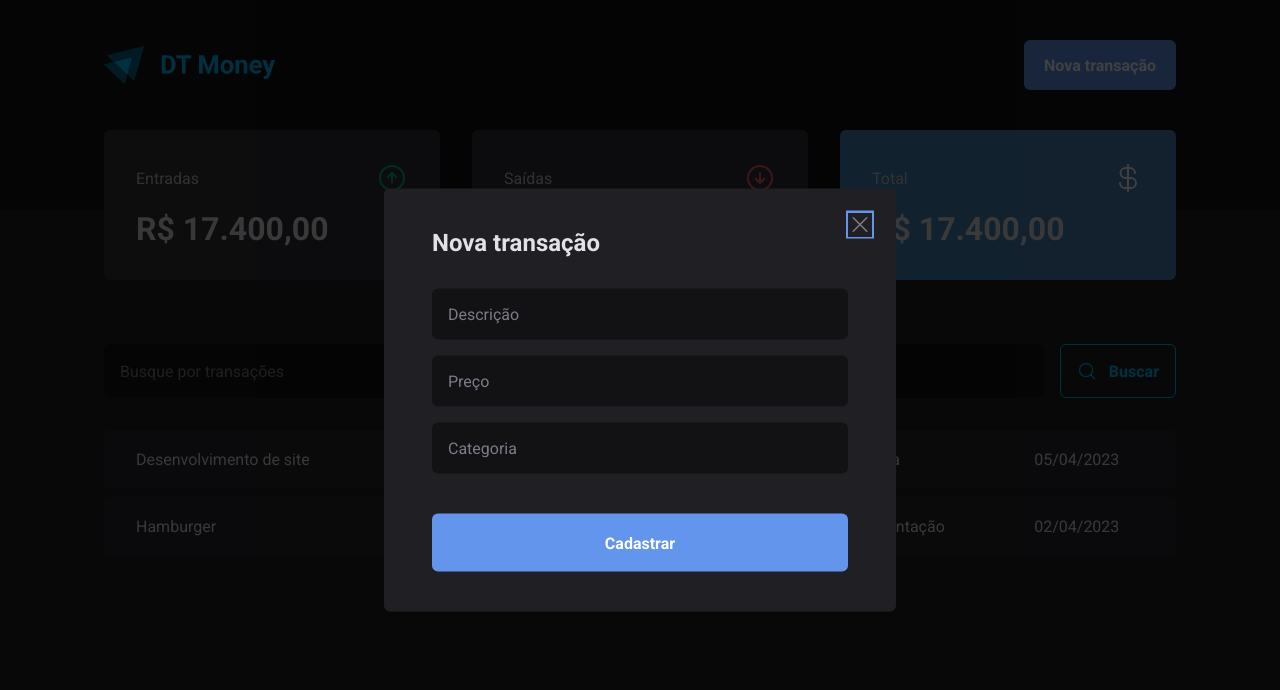
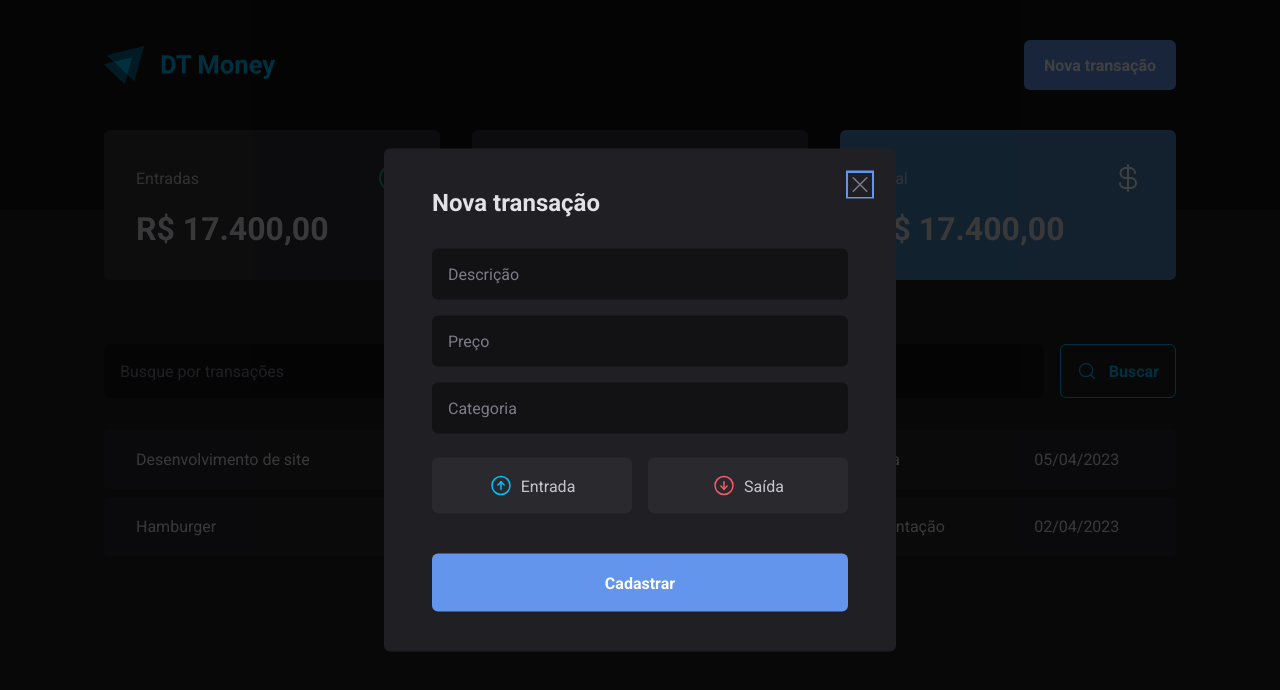
Before and after one commit to LucasBerce71/dt-money, a React (Vite) app: page / in a window 1280 px wide. Both pictures are taken after a click on the button "Nova transação". Shown: the top 690 px of the page. Built offline with nearby package versions, Linux system fonts and the light colour scheme.

Commit message:
feat: finish form modal

```diff
--- a/src/components/NewTransactionModal/index.tsx
+++ b/src/components/NewTransactionModal/index.tsx
@@ -1,5 +1,5 @@
 import * as Dialog from "@radix-ui/react-dialog";
-import { X } from "phosphor-react";
+import { X, ArrowCircleUp, ArrowCircleDown } from "phosphor-react";
 
 import * as S from "./styles";
 
@@ -20,6 +20,18 @@
                     <input type="number" placeholder="Preço" required />
                     <input type="text" placeholder="Categoria" required />
 
+                    <S.TransactionType>
+                        <S.TransactionTypeButton variant="income">
+                            <ArrowCircleUp size={24} />
+                            Entrada
+                        </S.TransactionTypeButton>
+
+                        <S.TransactionTypeButton variant="outcome">
+                            <ArrowCircleDown size={24} />
+                            Saída
+                        </S.TransactionTypeButton>
+                    </S.TransactionType>
+
                     <button type="submit">
                         Cadastrar
                     </button>
--- a/src/components/NewTransactionModal/styles.ts
+++ b/src/components/NewTransactionModal/styles.ts
@@ -1,7 +1,9 @@
 import styled from "styled-components";
 import * as Dialog from "@radix-ui/react-dialog";
 
-export const NewTransactionModalContainer = styled.div``;
+interface TransactionTypeButtonProps {
+    variant: "income" | "outcome";
+};
 
 export const Overlay = styled(Dialog.Overlay)`
     position: fixed;
@@ -92,3 +94,32 @@
 
     cursor: pointer;
 `;
+
+export const TransactionType = styled.div`
+    display: grid;
+    grid-template-columns: repeat(2, 1fr);
+    gap: 1rem;
+
+    margin-top: 0.5rem;
+`;
+
+export const TransactionTypeButton = styled.button<TransactionTypeButtonProps>`
+    background: ${props => props.theme["gray-700"]};
+    color: ${props => props.theme["gray-300"]};
+
+    padding: 1rem;
+
+    display: flex;
+    align-items: center;
+    justify-content: center;
+    gap: 0.5rem;
+
+    border-radius: 6px;
+    border: 0;
+
+    cursor: pointer;
+
+    svg {
+        color: ${props => props.variant === "income" ? props.theme["blue-300"] : props.theme["red-300"]}
+    };
+`;
```
